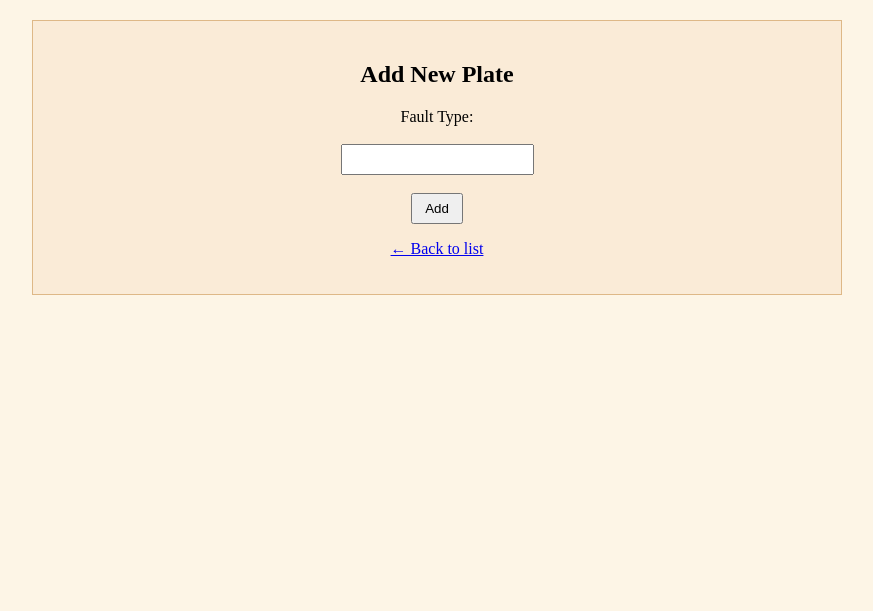
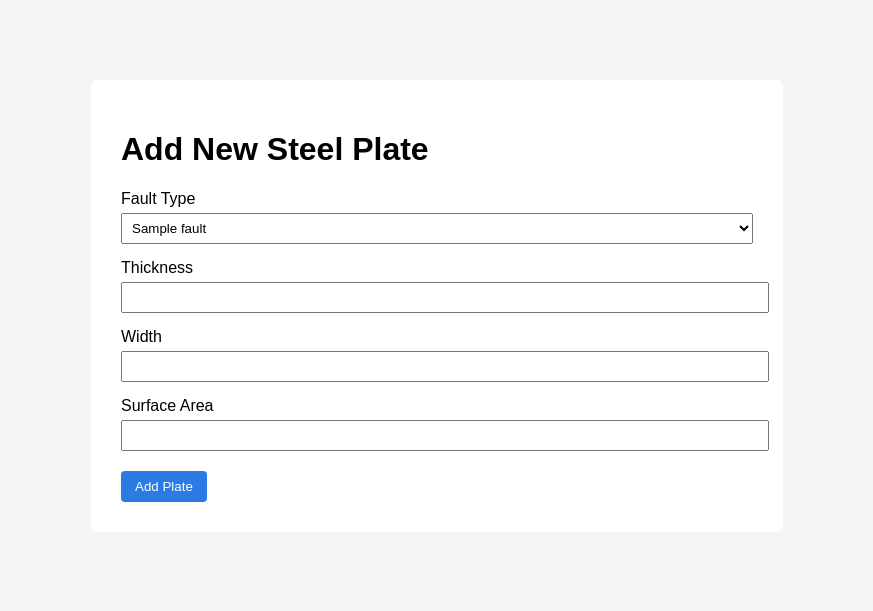
Before and after one commit to Kimminji021217/DataBase_Assignment, a Flask app: template templates/add_plate.html in a window 1280 px wide. Shown: the top 611 px of the page, without its empty margins (203-1076 px from the left). Run offline with Flask 3, Linux system fonts and the light colour scheme; the template is opened without the code that fills it: most values are stand-ins (such as "Sample title", 1, 10 or a date in 2020).

Commit message:
Implement add plate feature with transactional inserts

```diff
--- a/app.py
+++ b/app.py
@@ -242,6 +242,52 @@ def filter_plates():
         max_sa=max_sa
     )
 
+@app.route("/add", methods=["GET", "POST"])
+def add_plate():
+    conn = get_db_connection()
+    cursor = conn.cursor()
+
+    # fault 목록 (select box용)
+    cursor.execute("SELECT fault_code, fault_name FROM faults")
+    faults = cursor.fetchall()
+
+    if request.method == "POST":
+        fault_code = request.form["fault_code"]
+        thickness = request.form["thickness"]
+        width = request.form["width"]
+        surface_area = request.form["surface_area"]
+
+        try:
+            # 🔹 트랜잭션 시작
+            cursor.execute(
+                "INSERT INTO plates_new (fault_code) VALUES (?)",
+                (fault_code,)
+            )
+
+            plate_id = cursor.lastrowid  # 방금 생성된 plate_id
+
+            cursor.execute(
+                """
+                INSERT INTO plate_measurements
+                (plate_id, thickness, width, surface_area)
+                VALUES (?, ?, ?, ?)
+                """,
+                (plate_id, thickness, width, surface_area)
+            )
+
+            conn.commit()
+
+        except Exception as e:
+            conn.rollback()
+            conn.close()
+            return f"Error occurred: {e}"
+
+        conn.close()
+        return redirect("/plates")
+
+    conn.close()
+    return render_template("add_plate.html", faults=faults)
+
 # --------------------
 # Run
 # --------------------
--- a/templates/add_plate.html
+++ b/templates/add_plate.html
@@ -2,40 +2,64 @@
 <html>
 <head>
     <meta charset="utf-8">
-    <title>Add Plate</title>
+    <title>Add New Plate</title>
     <style>
-        html { background-color: oldlace; }
         body {
-            background-color: antiquewhite;
-            border: 1px solid burlywood;
-            padding: 20px;
-            margin: 20px auto;
-            width: 60%;
-            text-align: center;
+            font-family: Arial, sans-serif;
+            background-color: #f4f4f4;
         }
-        input {
+        .container {
+            width: 50%;
+            margin: 80px auto;
+            background: white;
+            padding: 30px;
+            border-radius: 6px;
+        }
+        label {
+            display: block;
+            margin-top: 15px;
+        }
+        input, select {
+            width: 100%;
             padding: 6px;
+            margin-top: 5px;
         }
         button {
-            padding: 6px 12px;
+            margin-top: 20px;
+            padding: 8px 14px;
+            background: #2c7be5;
+            color: white;
+            border: none;
+            border-radius: 4px;
         }
     </style>
 </head>
 
 <body>
-    <h2>Add New Plate</h2>
-
-    {% if error %}
-        <p style="color:red;">{{ error }}</p>
-    {% endif %}
+<div class="container">
+    <h1>Add New Steel Plate</h1>
 
     <form method="post">
-        <label>Fault Type:</label><br><br>
-        <input type="text" name="fault_type" required>
-        <br><br>
-        <button type="submit">Add</button>
+        <label>Fault Type</label>
+        <select name="fault_code" required>
+            {% for f in faults %}
+                <option value="{{ f['fault_code'] }}">
+                    {{ f['fault_name'] }}
+                </option>
+            {% endfor %}
+        </select>
+
+        <label>Thickness</label>
+        <input type="number" step="0.01" name="thickness" required>
+
+        <label>Width</label>
+        <input type="number" step="0.01" name="width" required>
+
+        <label>Surface Area</label>
+        <input type="number" step="0.01" name="surface_area" required>
+
+        <button type="submit">Add Plate</button>
     </form>
-
-    <p><a href="/plates">← Back to list</a></p>
+</div>
 </body>
 </html>
--- a/templates/plates.html
+++ b/templates/plates.html
@@ -45,6 +45,8 @@
 <div class="container">
     <h1>Steel Plates Fault Database</h1>
     <h2>Database-driven Web Application</h2>
+
+    <a class="button" href="/add">+ Add New Plate</a>
 
     <div class="top-link">
         <a class="button" href="/add">+ Add New Plate</a>
```
Also changed, not shown: README.md (added).
